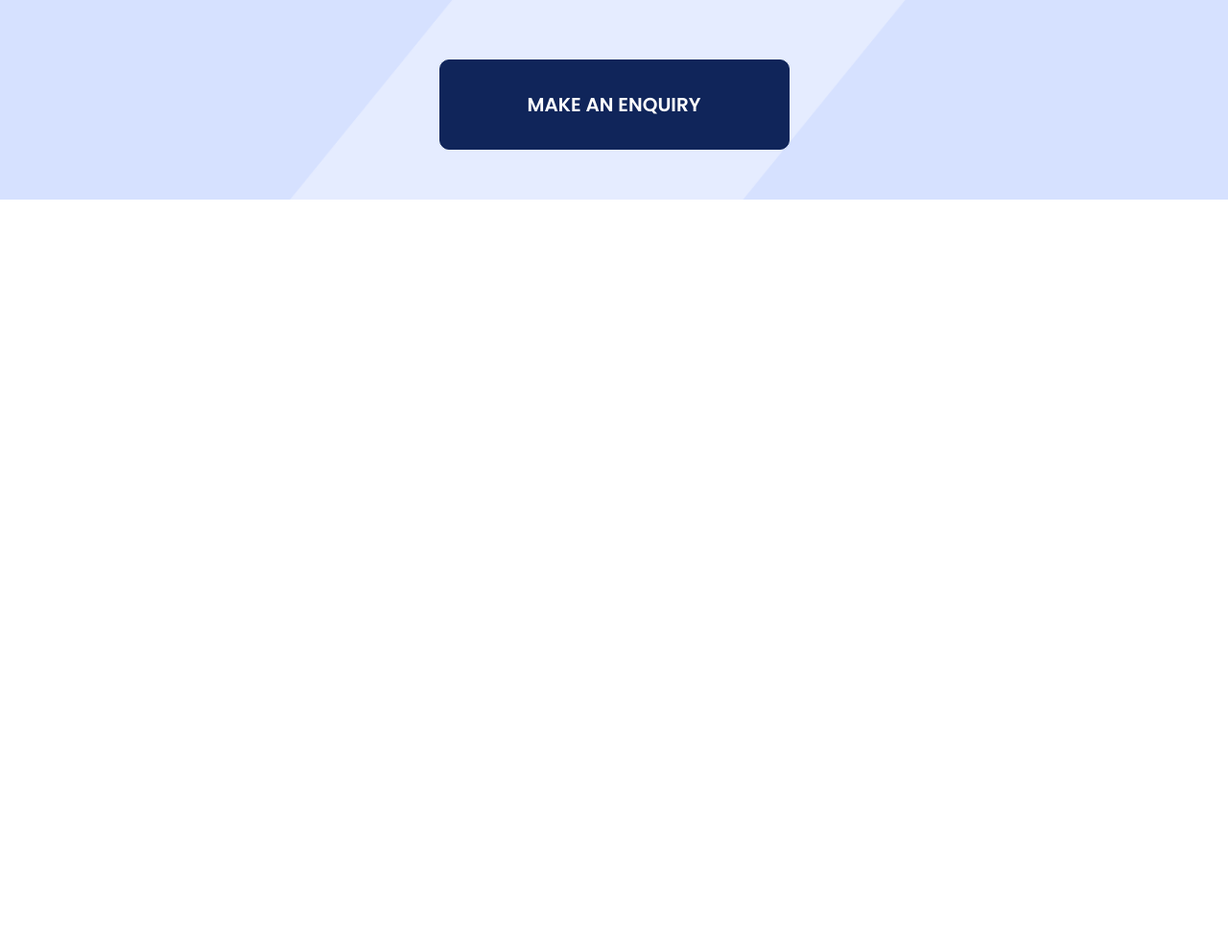
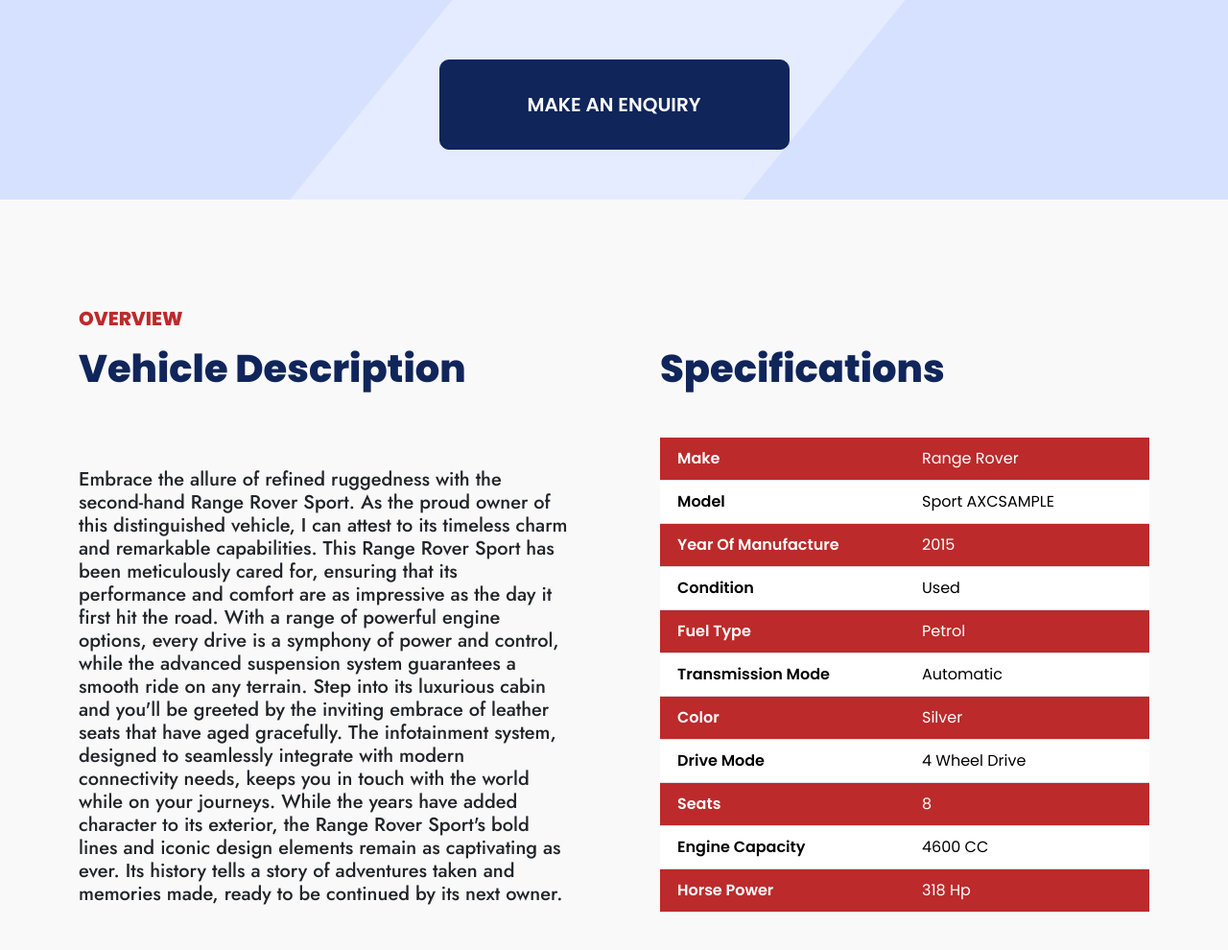
Before and after one commit to ChandeepSharma/project-Drivesasa, a website: page home.html in a window 1280 px wide. Shown: the part 933-1923 px from the top of the page at 96% size. Before the commit the page ends 1201 px from the top, so only its background shows below. Drawn offline with nearby package versions, Linux system fonts and the light colour scheme.

Commit message:
home-page overview section completed

```diff
--- a/home.html
+++ b/home.html
@@ -1,5 +1,6 @@
 <!DOCTYPE html>
 <html lang="en">
+
 <head>
     <!-- title -->
     <title>home-page</title>
@@ -11,11 +12,13 @@
     <!-- main.css -->
     <link rel="stylesheet" href="./css/main.css" />
 </head>
+
 <body>
     <!-- header -->
     <header id="headerDrivesasa" class="container-fluid bg-success px-4 py-3 sticky-top">
         <nav class="navbar navbar-expand-lg py-0">
-            <a class="navbar-brand py-0 ps-2" href="#"><img src="./images/logo.png" alt="" width="137" height="79"/></a>
+            <a class="navbar-brand py-0 ps-2" href="#"><img src="./images/logo.png" alt="" width="137"
+                    height="79" /></a>
             <button class="navbar-toggler" type="button" data-bs-toggle="collapse" data-bs-target="#navbarNav"
                 aria-controls="navbarNav" aria-expanded="false" aria-label="Toggle navigation">
                 <span class="navbar-toggler-icon"></span>
@@ -46,7 +49,7 @@
 
     <!-- main -->
     <main>
-        <!-- home -->
+        <!-- Home -->
         <section id="homePageBanner" class="container-fluid py-5">
             <div class="container py-5">
                 <div class="row">
@@ -59,7 +62,8 @@
                 </div>
                 <div class="row g-4 mt-1">
                     <div class="col-10">
-                        <div id="carouselExampleAutoplaying" class="carousel slide position-relative" data-bs-ride="carousel">
+                        <div id="carouselExampleAutoplaying" class="carousel slide position-relative"
+                            data-bs-ride="carousel">
                             <div class="carousel-inner">
                                 <div class="carousel-item active">
                                     <img src="/images/home-banner-1.jpg" class="w-100 rounded-5" alt="..." height="600">
@@ -79,11 +83,14 @@
                                     class="active bg-primary shadow-sm border-0 rounded-circle p-2" aria-current="true"
                                     aria-label="Slide 1"></button>
                                 <button type="button" data-bs-target="#carouselExampleAutoplaying" data-bs-slide-to="1"
-                                    class="bg-light shadow-sm border-0 rounded-circle p-2 mx-3" aria-label="Slide 2"></button>
+                                    class="bg-light shadow-sm border-0 rounded-circle p-2 mx-3"
+                                    aria-label="Slide 2"></button>
                                 <button type="button" data-bs-target="#carouselExampleAutoplaying" data-bs-slide-to="2"
-                                    class="bg-light shadow-sm border-0 rounded-circle p-2" aria-label="Slide 3"></button>
+                                    class="bg-light shadow-sm border-0 rounded-circle p-2"
+                                    aria-label="Slide 3"></button>
                                 <button type="button" data-bs-target="#carouselExampleAutoplaying" data-bs-slide-to="3"
-                                    class="bg-light shadow-sm border-0 rounded-circle p-2 mx-3" aria-label="Slide 4"></button>
+                                    class="bg-light shadow-sm border-0 rounded-circle p-2 mx-3"
+                                    aria-label="Slide 4"></button>
                             </div>
                         </div>
                     </div>
@@ -102,12 +109,95 @@
                     </div>
                 </div>
                 <div class="text-center home-btn-banner py-5">
-                <button type="button" class="btn btn-primary btn-lg fs-5 fw-semibold text-uppercase py-3 px-5 rounded-3 justify-content-center lh-lg my-3">Make An Enquiry</button>
+                    <button type="button"
+                        class="btn btn-primary btn-lg fs-5 fw-semibold text-uppercase py-3 px-5 rounded-3 justify-content-center lh-lg my-3">Make
+                        An Enquiry</button>
                 </div>
             </div>
 
         </section>
-        <!--/ home -->
+        <!--/ Home -->
+
+        <!-- Overview -->
+        <section class="container-fluid py-5 bg-lighter">
+            <div class="container py-5">
+                <h5 class="text-uppercase text-danger fw-lighter my-3">Overview</h5>
+            <div class="row g-5">
+                <div class="col-6 pe-5">
+                    <h1 class="text-capitalize text-primary fw-lighter">Vehicle Description</h1>
+                    <p class="display-4 fw-medium mt-5 pt-4">
+                        Embrace the allure of refined ruggedness with the second-hand Range Rover Sport. As the proud
+                        owner of this distinguished vehicle, I can attest to its timeless charm and remarkable
+                        capabilities.
+                        This Range Rover Sport has been meticulously cared for, ensuring that its performance and
+                        comfort are as impressive as the day it first hit the road. With a range of powerful engine
+                        options, every drive is a symphony of power and control, while the advanced suspension system
+                        guarantees a smooth ride on any terrain.
+                        Step into its luxurious cabin and you'll be greeted by the inviting embrace of leather seats
+                        that have aged gracefully. The infotainment system, designed to seamlessly integrate with modern
+                        connectivity needs, keeps you in touch with the world while on your journeys.
+                        While the years have added character to its exterior, the Range Rover Sport's bold lines and
+                        iconic design elements remain as captivating as ever. Its history tells a story of adventures
+                        taken and memories made, ready to be continued by its next owner.
+                    </p>
+
+                </div>
+                <div class="col-6 ps-5">
+                    <h1 class="text-capitalize text-primary fw-lighter">Specifications</h1>
+                    <table class="table mt-5">
+                        <tbody class="text-capitalize">
+                          <tr>
+                            <th>Make</th>
+                            <td>Range Rover</td>
+                          </tr>
+                          <tr>
+                            <th>Model</th>
+                            <td>Sport AXCSAMPLE</td>
+                          </tr>
+                          <tr>
+                            <th>Year Of Manufacture</th>
+                            <td>2015</td>
+                          </tr>
+                          <tr>
+                            <th>Condition</th>
+                            <td>Used</td>
+                          </tr>
+                          <tr>
+                            <th>Fuel type</th>
+                            <td>Petrol</td>
+                          </tr>
+                          <tr>
+                            <th>Transmission mode</th>
+                            <td>Automatic</td>
+                          </tr>
+                          <tr>
+                            <th>Color</th>
+                            <td>Silver</td>
+                          </tr>
+                          <tr>
+                            <th>Drive Mode</th>
+                            <td>4 wheel Drive</td>
+                          </tr>
+                          <tr>
+                            <th>Seats</th>
+                            <td>8</td>
+                          </tr>
+                          <tr>
+                            <th>Engine Capacity</th>
+                            <td>4600 CC</td>
+                          </tr>
+                          <tr>
+                            <th>Horse power</th>
+                            <td>318 hp</td>
+                          </tr>
+                        </tbody>
+                      </table>
+
+                </div>
+            </div>
+            </div>
+        </section>
+        <!--/ Overview -->
     </main>
     <!--/ main -->
 
@@ -121,4 +211,5 @@
     <!-- js file links -->
     <script src="/node_modules/bootstrap/dist/js/bootstrap.bundle.min.js"></script>
 </body>
+
 </html>
--- a/scss/main.scss
+++ b/scss/main.scss
@@ -38,7 +38,7 @@
   1: 7rem,
   2: 4.5rem,
   3: 4rem,
-  4: 3.5rem,
+  4: 1.25rem,
   5: 1.65rem,
   6: 1rem
 );
--- a/scss/partial-files/_custom.scss
+++ b/scss/partial-files/_custom.scss
@@ -74,3 +74,35 @@
   height: 94px;
   }
 }
+.table{
+  tr{
+    width: 100%;
+    td{
+      width: 50%;
+      padding: 10px 18px;
+      text-transform: capitalize;
+    }
+    th{
+      width: 50%;
+      padding: 10px 18px;
+      font-weight: $font-weight-semibold;
+      text-transform: capitalize;
+    }
+  }
+  tr:nth-child(odd)>td{
+    color: $success;
+    background-color: $danger;
+  }
+  tr:nth-child(odd)>th{
+    color: $success;
+    background-color: $danger;
+  }
+  tr:nth-child(even)> td{
+    color: $headings-color;
+    background-color: $success;
+  }
+  tr:nth-child(even)> th{
+    color: $headings-color;
+    background-color: $success;
+  }
+}
```
Also changed, not shown: css/main.css, 1 other file. Lines whose indentation alone changed are shown as unchanged.
